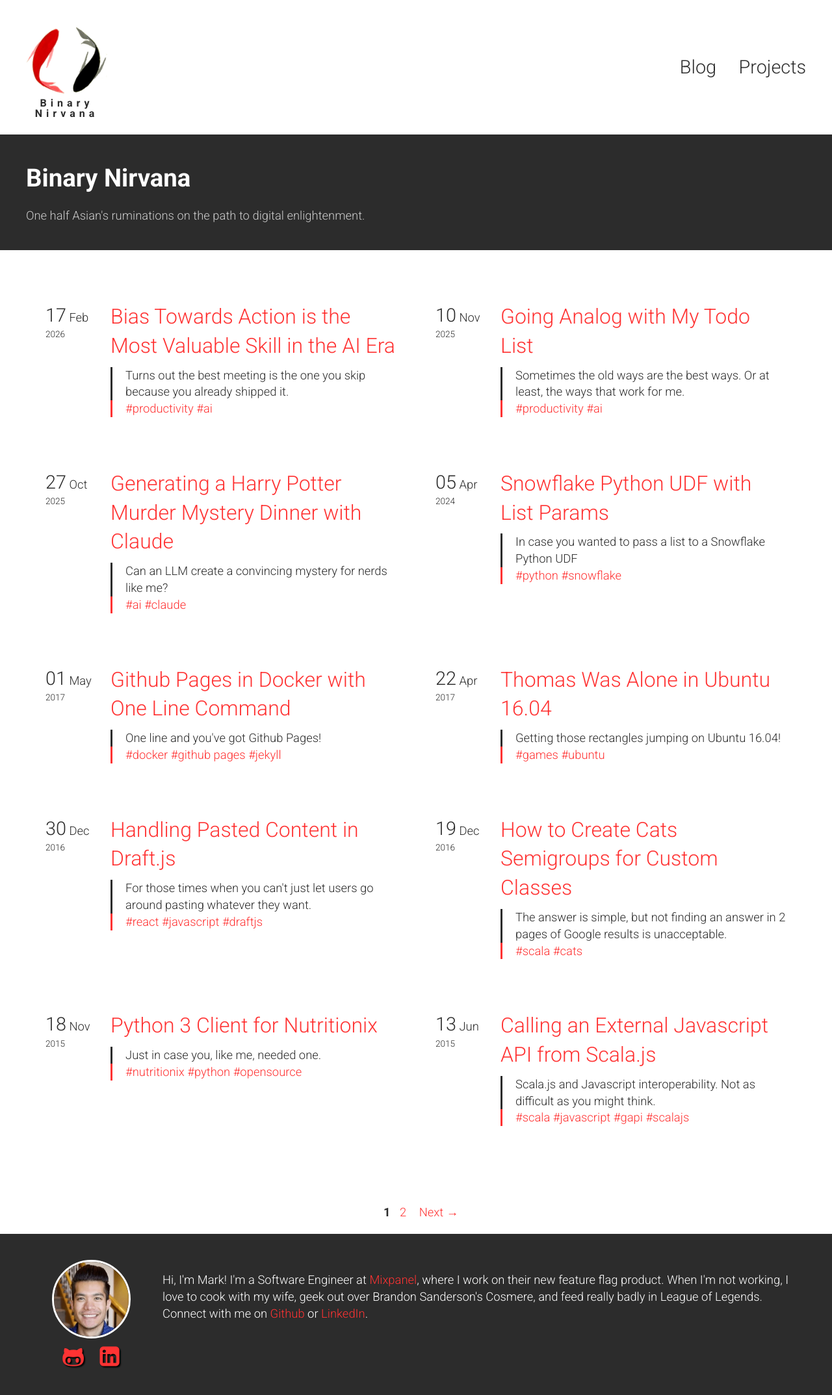
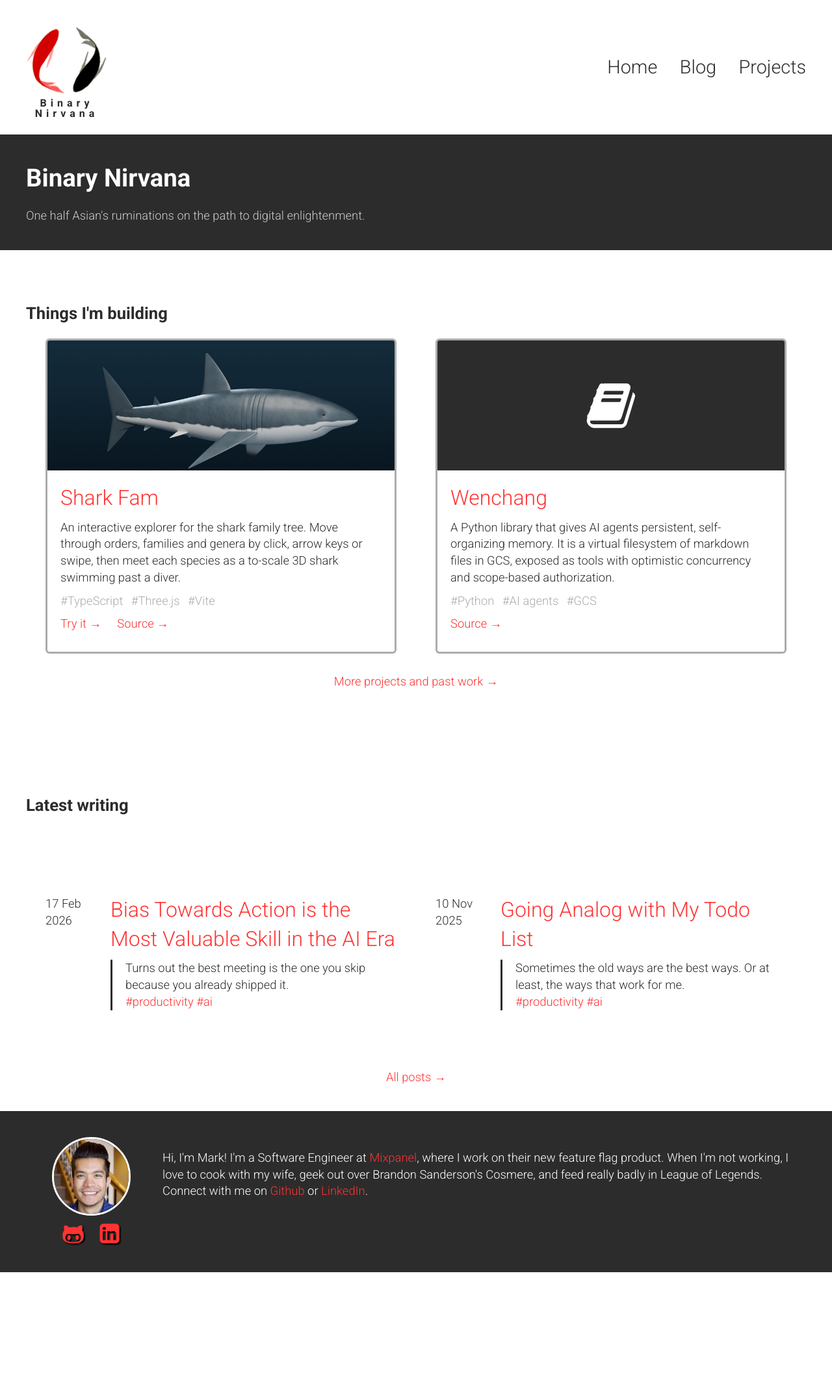
Before and after one commit to msiebert/msiebert.github.io, a Jekyll site: the page built from index.html, in a window 1280 px wide. Shown: the whole page at 65% size. Built offline with Jekyll 4.4.1, drawn with Linux system fonts in a browser that asks for light colours; the list of posts is cut into pages by our own code; after the commit the page ends 1958 px from its top, so only the background shows below that.

Commit message:
Make projects prominent on a new home page
Home page now shows featured projects (Shark Fam, Wenchang) driven by
_data/featured_projects.yml, followed by the two latest posts. The full
post list moves to /blog/ and pagination is removed.

Co-Authored-By: Claude Sonnet 5.5 <noreply@anthropic.com>
Claude-Session: https://claude.ai/code/session_01KNYwgbifMRz4ohciDTXTE9

```diff
--- a/_config.yml
+++ b/_config.yml
@@ -1,7 +1,4 @@
 exclude: [assets/less, docker, WRITING_STYLE_GUIDE.md]
-
-paginate: 10
-paginate_path: "/page:num/"
 
 defaults:
   -
@@ -16,4 +13,3 @@ domain: "https://msiebert.github.io/"
 
 plugins:
   - jekyll-sitemap
-  - jekyll-paginate
--- /dev/null
+++ b/_data/featured_projects.yml
@@ -0,0 +1,16 @@
+- title: Shark Fam
+  blurb: An interactive explorer for the shark family tree. Move through orders, families and genera by click, arrow keys or swipe, then meet each species as a to-scale 3D shark swimming past a diver.
+  image: shark-fam.jpg
+  tags: [TypeScript, Three.js, Vite]
+  links:
+    - label: Try it
+      url: https://msiebert.github.io/shark-fam/
+    - label: Source
+      url: https://github.com/msiebert/shark-fam
+- title: Wenchang
+  blurb: A Python library that gives AI agents persistent, self-organizing memory. It is a virtual filesystem of markdown files in GCS, exposed as tools with optimistic concurrency and scope-based authorization.
+  icon: fa-book
+  tags: [Python, AI agents, GCS]
+  links:
+    - label: Source
+      url: https://github.com/msiebert/wenchang
--- a/_includes/header.html
+++ b/_includes/header.html
@@ -7,7 +7,8 @@
             </a>
         </div>
         <nav>
-            <a href="/">Blog</a>
+            <a href="/">Home</a>
+            <a href="/blog/">Blog</a>
             <a href="/projects">Projects</a>
         </nav>
     </div>
--- /dev/null
+++ b/_includes/post-list.html
@@ -0,0 +1,36 @@
+{% comment %}Renders posts two per row. Usage: include post-list.html posts=site.posts{% endcomment %}
+<ul class="index-list posts">
+{% for post in include.posts %}
+    {% capture even %}{% cycle "true", "false" %}{% endcapture %}
+    {% if even == "true" %}
+        <div class="row">
+    {% endif %}
+
+    <li class="post six columns">
+        <div class="row">
+            <div class="two columns">
+                <div class="publish-date">
+                    <p>
+                        <span class="day">{{ post.date | date: "%d" }}</span>
+                        <span class="month">{{ post.date | date: "%h" }}</span>
+                    </p>
+                    <p><span class="year">{{ post.date | date: "%Y" }}</span></p>
+                </div>
+            </div>
+            <div class="ten columns content">
+                <p class="title"><a href="{{ post.url }}">{{ post.title }}</a></p>
+                <p class="description">{{ post.blurb }}</p>
+                <p class="description tags">
+                {% for tag in post.tags %}
+                    <a class="tag">#{{ tag }}</a>
+                {% endfor %}
+                </p>
+            </div>
+        </div>
+    </li>
+
+    {% if even == "false" or forloop.last %}
+        </div>
+    {% endif %}
+{% endfor %}
+</ul>
--- a/assets/css/site.css
+++ b/assets/css/site.css
@@ -389,6 +389,107 @@ header.site-header nav a:first-child {
   }
 }
 /**
+ * Styles for the home page: featured projects and latest posts.
+ */
+article.home .section-title {
+  font-size: 1.6rem;
+  margin: 0;
+  padding-top: 40px;
+}
+@media (max-width: 1250px) {
+  article.home .section-title {
+    padding-left: 40px;
+    padding-right: 40px;
+  }
+}
+@media (max-width: 625px) {
+  article.home .section-title {
+    padding-left: 40px / 2;
+    padding-right: 40px / 2;
+  }
+}
+article.home .section-more {
+  text-align: center;
+  margin: 10px auto 40px;
+}
+article.home .featured > .content,
+article.home .latest > .content {
+  margin-left: auto;
+  margin-right: auto;
+  max-width: 1200px;
+  margin: 0 auto;
+  padding: 40px 0px;
+}
+@media (max-width: 1250px) {
+  article.home .featured > .content,
+  article.home .latest > .content {
+    padding-left: 40px;
+    padding-right: 40px;
+  }
+}
+@media (max-width: 625px) {
+  article.home .featured > .content,
+  article.home .latest > .content {
+    padding-left: 40px / 2;
+    padding-right: 40px / 2;
+  }
+}
+article.home .featured > .content .row,
+article.home .latest > .content .row {
+  min-width: 0;
+}
+article.home .featured .six.columns {
+  padding: 20px 30px;
+}
+@media (max-width: 768px) {
+  article.home .featured .six.columns {
+    padding-left: 0;
+    padding-right: 0;
+  }
+}
+article.home .featured-card {
+  border: solid #acacac 3px;
+  border-radius: 6px;
+  overflow: hidden;
+}
+article.home .featured-card .featured-image {
+  display: block;
+  height: 200px;
+  object-fit: cover;
+  width: 100%;
+}
+article.home .featured-card .featured-icon {
+  background-color: #2c2c2c;
+  color: white;
+  align-items: center;
+  display: flex;
+  justify-content: center;
+}
+article.home .featured-card .featured-icon .fa {
+  font-size: 5rem;
+  text-shadow: none;
+}
+article.home .featured-card .featured-body {
+  padding: 20px;
+}
+article.home .featured-card .featured-body p {
+  margin: 0 0 10px;
+}
+article.home .featured-card .title {
+  color: #ff3333;
+  font-size: 2rem;
+}
+article.home .featured-card .tag {
+  color: #acacac;
+  margin-right: 8px;
+}
+article.home .featured-card .links a {
+  margin-right: 20px;
+}
+article.home .latest .index-list {
+  min-height: 0;
+}
+/**
  * Styles for the projects page.
  */
 .index-list.projects li {
--- a/assets/less/site.less
+++ b/assets/less/site.less
@@ -3,6 +3,7 @@
 @import '_colors';
 @import '_footer';
 @import '_header';
+@import '_home';
 @import '_projects';
 @import '_util';
 @import '_vars';
--- a/index.html
+++ b/index.html
@@ -1,11 +1,11 @@
 ---
 layout: main
-title: Blog
-metaname: Binary Nirvana - Blog
+title: Home
+metaname: Binary Nirvana
 description: One half Asian's ruminations on the path to digital enlightenment.
 image: fish.png
 ---
-<article class="blog">
+<article class="home">
     <header class="header">
         <div class="content">
             <h1 class="title">Binary Nirvana</h1>
@@ -13,68 +13,46 @@ image: fish.png
         </div>
     </header>
 
-    <ul class="index-list posts">
-    {% for post in paginator.posts %}
-        {% capture even %}{% cycle "true", "false" %}{% endcapture %}
-        {% if even == "true" %}
+    <section class="featured">
+        <div class="content">
+            <h2 class="section-title">Things I'm building</h2>
             <div class="row">
-        {% endif %}
-
-        <li class="post six columns">
-            <div class="row">
-                <div class="two columns">
-                    <div class="publish-date">
-                        <p>
-                            <span class="day">{{ post.date | date: "%d" }}</span>
-                            <span class="month">{{ post.date | date: "%h" }}</span>
-                        </p>
-                        <p><span class="year">{{ post.date | date: "%Y" }}</span></p>
+            {% for project in site.data.featured_projects %}
+                <div class="six columns">
+                    <div class="featured-card">
+                        {% if project.image %}
+                        <img class="featured-image" src="/assets/img/projects/{{ project.image }}" alt="{{ project.title }}" />
+                        {% else %}
+                        <div class="featured-image featured-icon"><i class="fa {{ project.icon }}"></i></div>
+                        {% endif %}
+                        <div class="featured-body">
+                            <p class="title">{{ project.title }}</p>
+                            <p class="description">{{ project.blurb }}</p>
+                            <p class="tags">
+                            {% for tag in project.tags %}
+                                <span class="tag">#{{ tag }}</span>
+                            {% endfor %}
+                            </p>
+                            <p class="links">
+                            {% for link in project.links %}
+                                <a href="{{ link.url }}" target="_blank">{{ link.label }} →</a>
+                            {% endfor %}
+                            </p>
+                        </div>
                     </div>
                 </div>
-                <div class="ten columns content">
-                    <p class="title"><a href="{{ post.url }}">{{ post.title }}</a></p>
-                    <p class="description">{{ post.blurb }}</p>
-                    <p class="description tags">
-                    {% for tag in post.tags %}
-                        <a class="tag">#{{ tag }}</a>
-                    {% endfor %}
-                    </p>
-                </div>
+            {% endfor %}
             </div>
-        </li>
+            <p class="section-more"><a href="/projects">More projects and past work →</a></p>
+        </div>
+    </section>
 
-        {% if even == "false" %}
-            </div>
-        {% endif %}
-    {% endfor %}
-    </ul>
-
-    <!-- Pagination Navigation -->
-    <div class="pagination" style="text-align: center; margin-top: 40px; margin-bottom: 20px;">
-        {% if paginator.previous_page %}
-            {% if paginator.previous_page == 1 %}
-                <a href="/">← Previous</a>
-            {% else %}
-                <a href="/page{{ paginator.previous_page }}/">← Previous</a>
-            {% endif %}
-        {% endif %}
-
-        <span style="margin: 0 10px;">
-            {% for num in (1..paginator.total_pages) %}
-                {% if num == paginator.page %}
-                    <span style="font-weight: bold; margin: 0 5px;">{{ num }}</span>
-                {% else %}
-                    {% if num == 1 %}
-                        <a href="/" style="margin: 0 5px;">{{ num }}</a>
-                    {% else %}
-                        <a href="/page{{ num }}/" style="margin: 0 5px;">{{ num }}</a>
-                    {% endif %}
-                {% endif %}
-            {% endfor %}
-        </span>
-
-        {% if paginator.next_page %}
-            <a href="/page{{ paginator.next_page }}/">Next →</a>
-        {% endif %}
-    </div>
+    <section class="latest">
+        <div class="content">
+            <h2 class="section-title">Latest writing</h2>
+        </div>
+        {% assign latest = site.posts | slice: 0, 2 %}
+        {% include post-list.html posts=latest %}
+        <p class="section-more"><a href="/blog/">All posts →</a></p>
+    </section>
 </article>
```
Also changed, not shown: CLAUDE.md (+6 -6 lines), assets/less/_home.less (added, +86 -0 lines), blog/index.html (added, +17 -0 lines), assets/img/projects/shark-fam.jpg (added).
